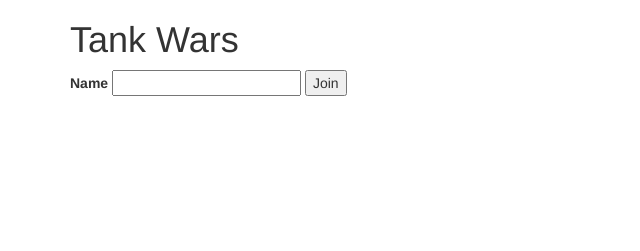
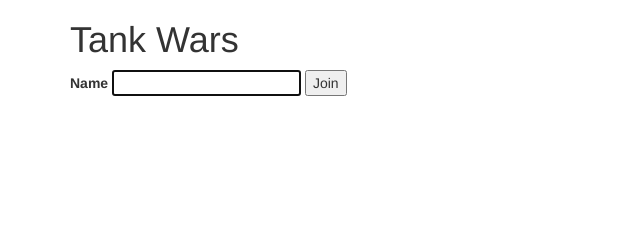
Before and after one commit to danielsuter/tank-wars, a website: page src/main/webapp/index.html in a window 1280 px wide. Shown: the whole page, without its empty margins (0-640 px from the left). Drawn offline with Linux system fonts and the light colour scheme.

Commit message:
Autofocus for input field.

```diff
--- a/src/main/webapp/index.html
+++ b/src/main/webapp/index.html
@@ -13,7 +13,7 @@
     <h1>Tank Wars</h1>
     <div class="row-fluid">
         <label for="playerName" class="span4" >Name</label>
-        <input class="span4" type="text" id="playerName"/>
+        <input class="span4" type="text" id="playerName" autofocus />
         <input class="span4" type="button" id="joinGame" value="Join"/>
         <input class="span4" type="button" id="startGame" value="Start" style="display: none;"/>
         <input class="span4" type="button" id="stopGame" value="Stop" style="display: none;"/>
```
